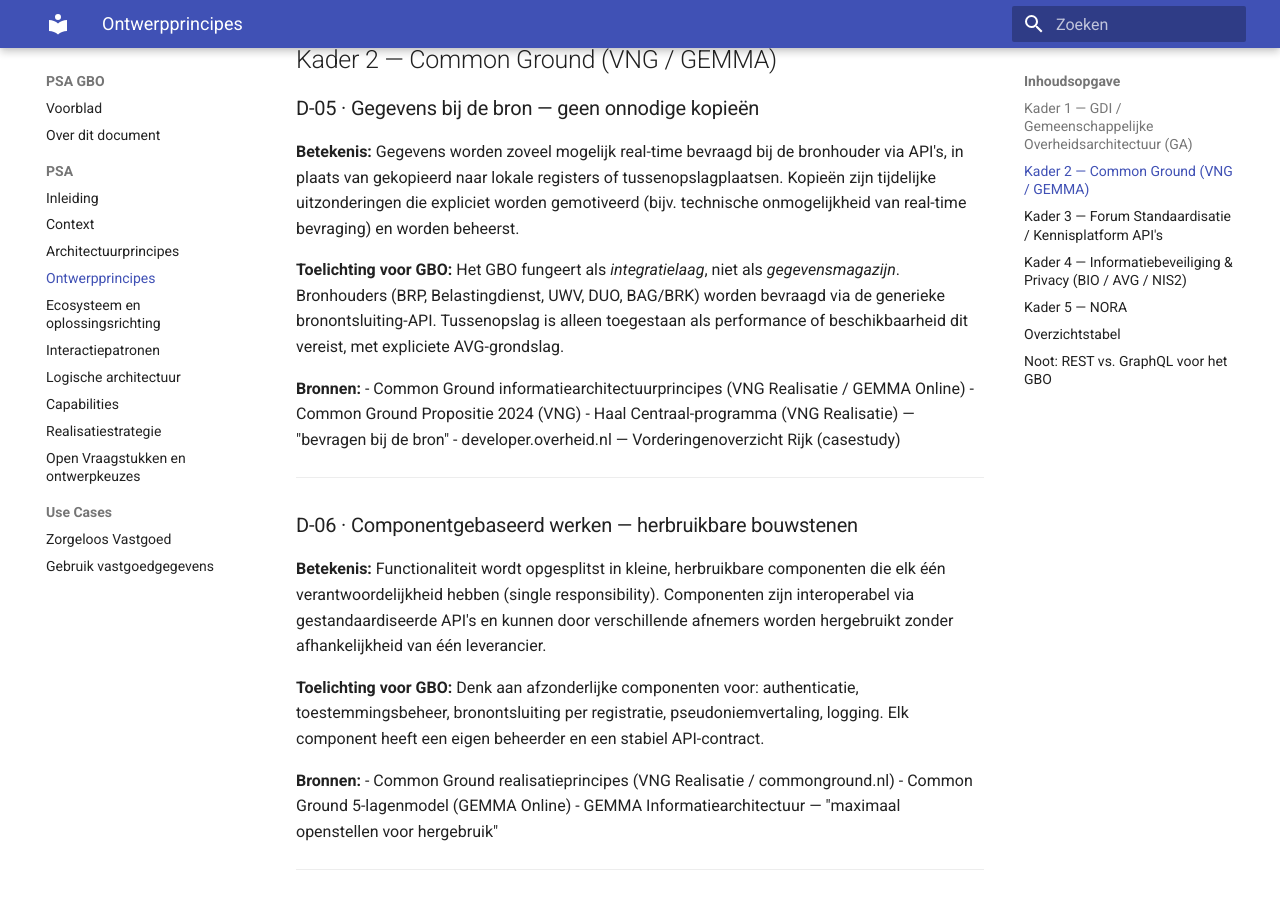
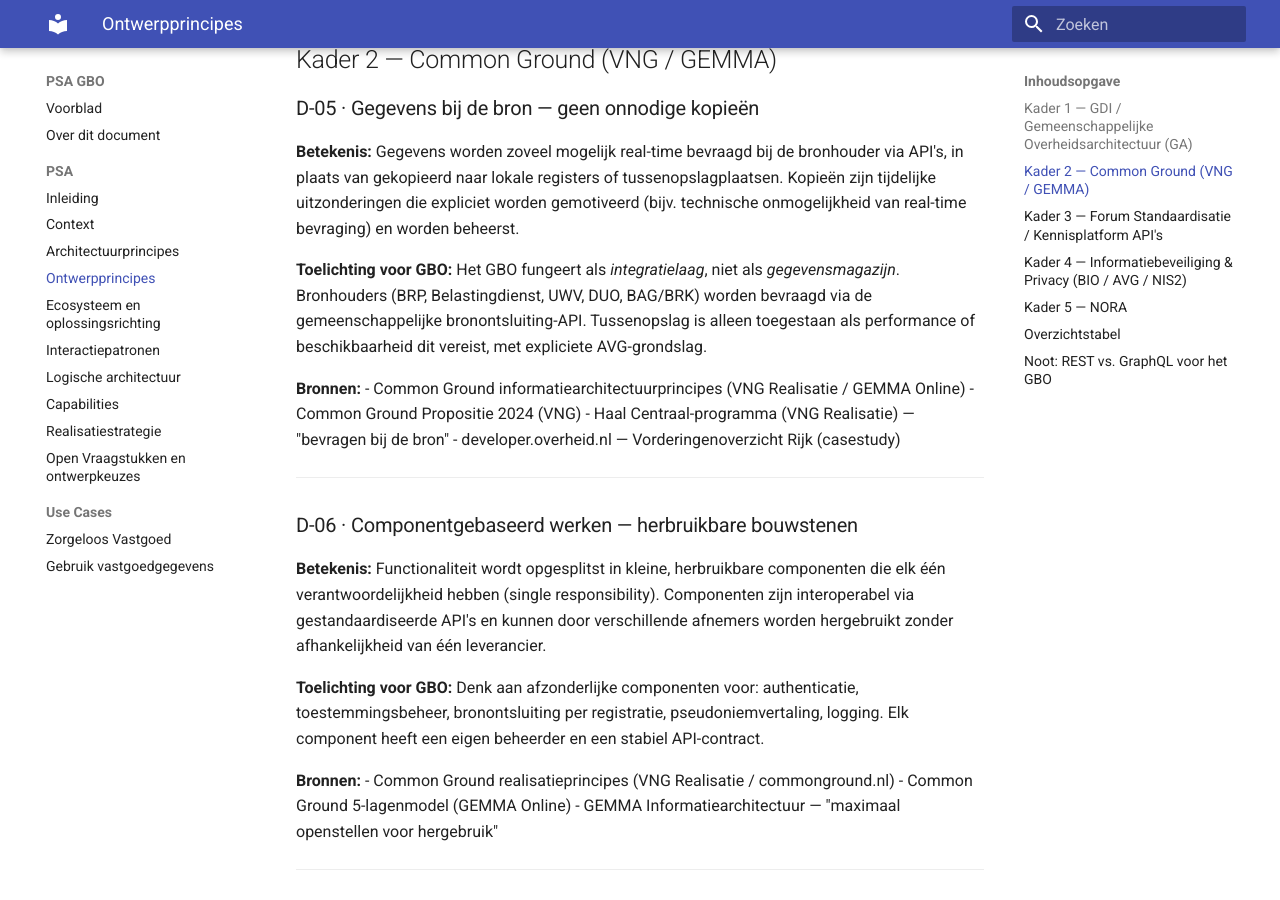
Before and after one commit to ICTU/GBO, an MkDocs documentation site: the page built from docs/psa/ontwerpprincipes.md, in a window 1280 px wide and 900 px high, scrolled down 2065 px. Built offline with MkDocs 1.6.1 and Material for MkDocs 9.7.7, drawn with Linux system fonts in a browser that asks for light colours.

Commit message:
naam GBO
Generiek > Gemeenschappelijk

```diff
--- a/docs/psa/ontwerpprincipes.md
+++ b/docs/psa/ontwerpprincipes.md
@@ -85,7 +85,7 @@ Pas een gelaagde componentarchitectuur toe (vergelijkbaar met het Common Ground
 Gegevens worden zoveel mogelijk real-time bevraagd bij de bronhouder via API's, in plaats van gekopieerd naar lokale registers of tussenopslagplaatsen. Kopieën zijn tijdelijke uitzonderingen die expliciet worden gemotiveerd (bijv. technische onmogelijkheid van real-time bevraging) en worden beheerst.
 
 **Toelichting voor GBO:**
-Het GBO fungeert als *integratielaag*, niet als *gegevensmagazijn*. Bronhouders (BRP, Belastingdienst, UWV, DUO, BAG/BRK) worden bevraagd via de generieke bronontsluiting-API. Tussenopslag is alleen toegestaan als performance of beschikbaarheid dit vereist, met expliciete AVG-grondslag.
+Het GBO fungeert als *integratielaag*, niet als *gegevensmagazijn*. Bronhouders (BRP, Belastingdienst, UWV, DUO, BAG/BRK) worden bevraagd via de gemeenschappelijke bronontsluiting-API. Tussenopslag is alleen toegestaan als performance of beschikbaarheid dit vereist, met expliciete AVG-grondslag.
 
 **Bronnen:**
 - Common Ground informatiearchitectuurprincipes (VNG Realisatie / GEMMA Online)
```
Also changed, not shown: README.md (+1 -1 lines), docs/psa/capabilities.md (+1 -1 lines), docs/psa/generieke-functies.md (+1 -1 lines), docs/diagrammen/gbo_gegevensuitwisseling_overzicht.svg, 1 other file.
